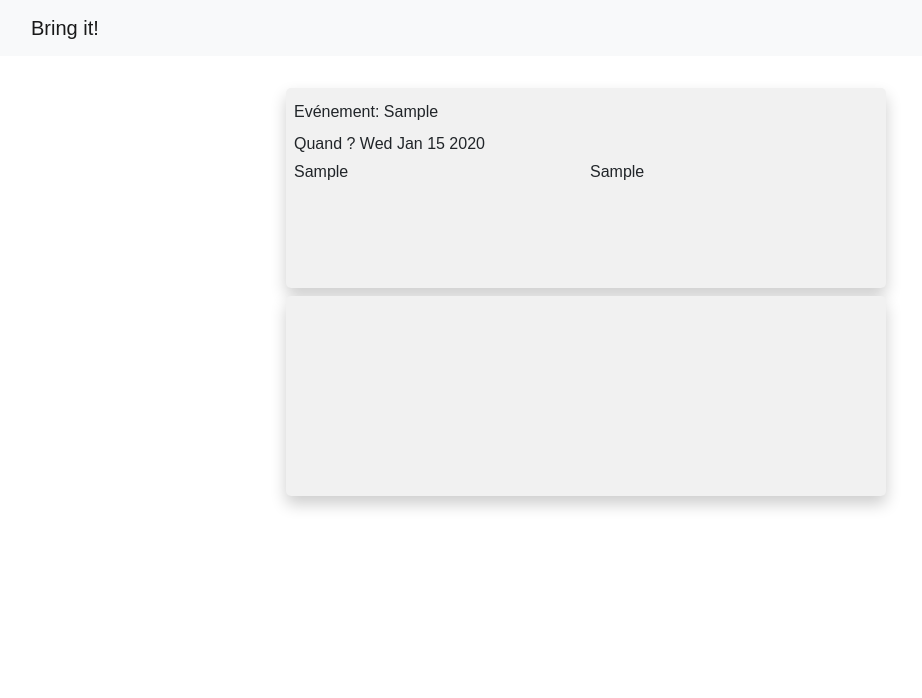
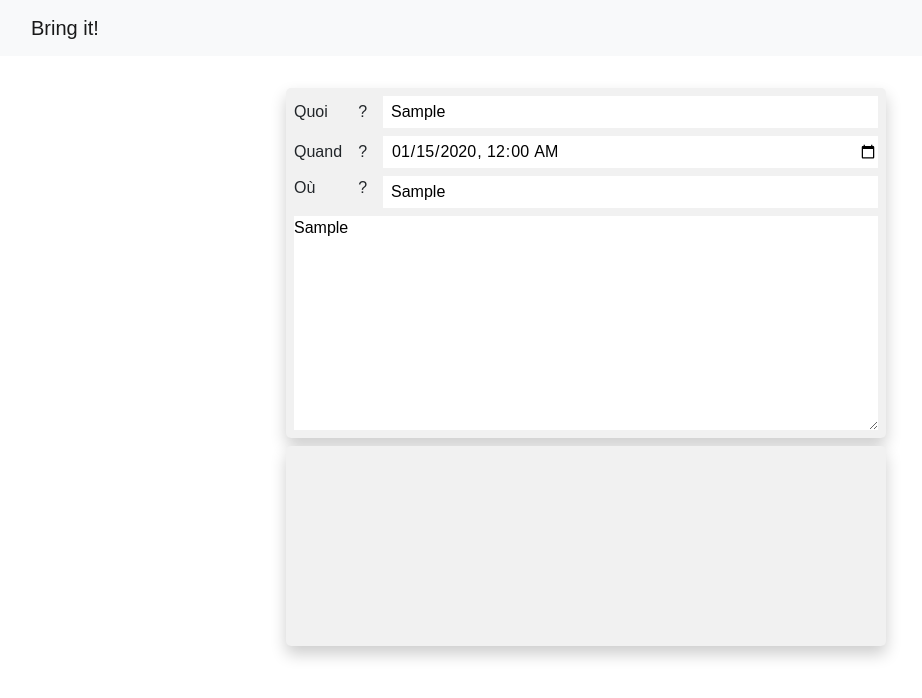
Before and after one commit to thuaultc/bring-it, a React (Create React App) app in the folder web/: page / in a window 1280 px wide. Both pictures are taken after typing "Sample", "2020-01-15", "Sample", "Sample" into the empty fields and a click on the button "Create an event". Shown: the top 698 px of the page, without its empty margins (54-976 px from the left). Built offline with nearby package versions, Linux system fonts and the light colour scheme.

Commit message:
Control form edition

```diff
--- a/web/src/Components/App.js
+++ b/web/src/Components/App.js
@@ -1,8 +1,12 @@
 import * as React from "react";
 import { BrowserRouter as Router, Route, Switch } from "react-router-dom";
 
+import Storage from "../Storage";
+
 import Home from "./Routes/Home";
 import Event from "./Routes/EventFromStorage";
+
+export const store = new Storage();
 
 class Header extends React.Component {
   render() {
--- a/web/src/Components/Event.js
+++ b/web/src/Components/Event.js
@@ -14,7 +14,7 @@ const EventWrapper = styled.div`
 `;
 
 const EventDescriptionWrapper = styled.div`
-  height: 200px;
+  height: 350px;
   width: 600px;
 
   background: #f1f1f1;
@@ -42,6 +42,7 @@ function Event(props) {
     <EventWrapper>
       <EventDescriptionWrapper>
         <EventDescription
+          id={props.id}
           name={props.name}
           eventDate={props.eventDate}
           creationDate={props.creationDate}
--- a/web/src/Components/EventDescription.js
+++ b/web/src/Components/EventDescription.js
@@ -1,14 +1,14 @@
 import React from "react";
 import styled from "styled-components";
 
-// import GoogleMap from "./Maps/OpenLayerMap";
+import { store } from "./App";
 
-const EventDescriptionWrapper = styled.div`
+const EventDescriptionWrapper = styled.form`
   height: 100%;
 
   display: grid;
   grid-template-columns: repeat(2, 1fr);
-  grid-template-rows: 2em 1em 1fr;
+  grid-template-rows: 2em 2em 2em 1fr;
   grid-gap: 0.5em;
 
   padding: 0.5em;
@@ -16,18 +16,24 @@ const EventDescriptionWrapper = styled.div`
   overflow: hidden;
 `;
 
-const EventDescriptionName = styled.div`
+const EventName = styled.div`
   grid-column: 1 / 3;
   grid-row: 1;
 
   line-height: 2em;
+
+  display: flex;
 `;
 
-const EventDescriptionDate = styled.div`
+const EventDate = styled.div`
   grid-column: 1 / 3;
   grid-row: 2;
 
-  line-height: 1em;
+  line-height: 2em;
+
+  display: flex;
+
+  overflow: hidden;
 `;
 
 // const EventDescriptionCreationDate = styled.div`
@@ -37,9 +43,17 @@ const EventDescriptionDate = styled.div`
         {props.creationDate}
     </EventDescriptionCreationDate> */
 
-const EventDescriptionDescription = styled.div`
-  grid-column: 1;
+const Address = styled.div`
+  grid-column: 1 / 3;
   grid-row: 3;
+
+  display: flex;
+  height: 2em;
+`;
+
+const EventDescriptionArea = styled.textarea`
+  grid-column: 1 / 3;
+  grid-row: 4;
 `;
 
 // const GoogleMapWrapper = styled(GoogleMap)`
@@ -47,26 +61,158 @@ const EventDescriptionDescription = styled.div`
 //   grid-row: 3;
 // `;
 
-const Address = styled.div`
-  grid-column: 2;
-  grid-row: 3;
+const Input = styled.input`
+  flex: 1;
+
+  margin-left: 1em;
+  padding-left: 0.5em;
 `;
 
-// {props.address}</div>
-function EventDescription(props) {
-  return (
-    <EventDescriptionWrapper>
-      <EventDescriptionName>Evénement: {props.name}</EventDescriptionName>
-      <EventDescriptionDate>
-        Quand ? {new Date(props.eventDate).toDateString()}
-      </EventDescriptionDate>
-      <EventDescriptionDescription>
-        {props.description}
-      </EventDescriptionDescription>
-      <Address>{props.address}</Address>
-      {/* <GoogleMapWrapper address={props.address} /> */}
-    </EventDescriptionWrapper>
-  );
+const Label = styled.div`
+  flex: 0.15;
+  flex-shrink: 0;
+
+  display: flex;
+  justify-content: space-between;
+`;
+
+const Button = styled.button`
+  grid-column: 1 / 3;
+
+  background-color: greenyellow;
+`;
+
+class EventDescription extends React.Component {
+  state = {
+    payload: {
+      name: "",
+      eventDate: "",
+      creationDate: "",
+      address: "",
+      description: ""
+    },
+    hasChanges: false
+  };
+
+  handleChange = key => ev => {
+    const value = ev.target.value;
+
+    this.setState(prev => ({
+      ...prev,
+      payload: { ...prev.payload, [key]: value },
+      hasChanges: true
+    }));
+  };
+
+  handleUpdate = ev => {
+    ev.preventDefault();
+
+    const nextPayload = {
+      ...this.props,
+      ...this.state.payload
+    };
+
+    // Object.keys(this.state.payload).reduce((acc, key) => {
+    //     let value = this.state.payload[key];
+
+    //     // if (key === "eventDate" && value && value !== "Invalid Date") {
+    //     //   value = new Date(value).toISOString();
+    //     // }
+
+    //     return {
+    //       ...acc,
+    //       [key]: value
+    //     };
+    //   }, {})
+    // };
+
+    console.log("Save event --", JSON.stringify(nextPayload, null, 2));
+
+    store.updateEvent(nextPayload, this.props.id);
+
+    this.setState({ hasChanges: false });
+  };
+
+  /** Initialize the component state from props. */
+  componentDidUpdate(prevProps) {
+    const keys = Object.keys(this.state.payload);
+
+    let stateChunk = {};
+    let hasChanged = false;
+    keys.forEach(key => {
+      if (prevProps[key] === this.props[key]) {
+        return;
+      }
+
+      let value = this.props[key];
+
+      console.log("BORDEL ", key, value);
+
+      if (
+        key === "eventDate" &&
+        value.length > 0 &&
+        value[value.length - 1] === "Z"
+      ) {
+        value = value.substr(0, value.length - 1);
+      }
+
+      hasChanged = true;
+      stateChunk[key] = value;
+    });
+
+    if (hasChanged) {
+      this.setState(prev => ({
+        ...prev,
+        payload: { ...prev.payload, ...stateChunk }
+      }));
+    }
+  }
+
+  render() {
+    console.log(JSON.stringify(this.state, null, 2));
+    return (
+      <EventDescriptionWrapper onSubmit={this.handleUpdate}>
+        <EventName>
+          <Label>
+            <span>{"Quoi"}</span>
+            <span>{"?"}</span>
+          </Label>
+          <Input
+            value={this.state.payload.name}
+            onChange={this.handleChange("name")}
+          />
+        </EventName>
+        <EventDate>
+          <Label>
+            <span>{"Quand"}</span>
+            <span>{"?"}</span>
+          </Label>
+          <Input
+            type="datetime-local"
+            value={this.state.payload.eventDate}
+            onChange={this.handleChange("eventDate")}
+          />
+        </EventDate>
+        <Address>
+          <Label>
+            <span>{"Où"}</span>
+            <span>{"?"}</span>
+          </Label>
+          <Input
+            value={this.state.payload.address}
+            onChange={this.handleChange("address")}
+          />
+        </Address>
+        <EventDescriptionArea
+          value={this.state.payload.description}
+          onChange={this.handleChange("description")}
+        />
+        {this.state.hasChanges && (
+          <Button type="submit">Enregister les changements</Button>
+        )}
+      </EventDescriptionWrapper>
+    );
+  }
 }
 
 export default EventDescription;
--- a/web/src/Components/Routes/EventFromStorage.js
+++ b/web/src/Components/Routes/EventFromStorage.js
@@ -1,5 +1,6 @@
 import React from "react";
 
+import { store } from "../App";
 import Event from "../Event";
 
 const items = [
@@ -34,8 +35,8 @@ const items = [
 export default class EventFromStorage extends React.Component {
   state = {
     name: "Default",
-    event_date: "",
-    creation_date: "",
+    eventDate: "",
+    creationDate: "",
     address: "Void",
     description: "Nil",
     items: []
@@ -43,16 +44,17 @@ export default class EventFromStorage extends React.Component {
 
   componentDidMount() {
     const { match } = this.props;
-    const event = JSON.parse(window.bringit.Storage.getEvent(match.params.id));
+    const event = JSON.parse(store.getEvent(match.params.id));
     this.setState(event.payload);
   }
 
   render() {
     return (
       <Event
+        id={this.props.match.params.id}
         name={this.state.name}
-        eventDate={this.state.event_date}
-        creationDate={this.state.creation_date}
+        eventDate={this.state.eventDate}
+        creationDate={this.state.creationDate}
         address={this.state.address}
         description={this.state.description}
         items={this.state.items}
--- a/web/src/Components/Routes/Home.js
+++ b/web/src/Components/Routes/Home.js
@@ -1,5 +1,7 @@
 import React from "react";
 import styled from "styled-components";
+
+import { store } from "../App";
 
 const CreateForm = styled.form`
   min-height: 400px;
@@ -16,8 +18,8 @@ const DescriptionArea = styled.textarea`
 export default class Home extends React.Component {
   state = {
     name: "",
-    event_date: "",
-    creation_date: "",
+    eventDate: "",
+    creationDate: "",
     address: "",
     description: ""
   };
@@ -28,10 +30,10 @@ export default class Home extends React.Component {
 
   handleCreate = ev => {
     ev.preventDefault();
-    const id = window.bringit.Storage.createEvent({
+    const id = store.createEvent({
       ...this.state,
-      creation_date: new Date(),
-      event_date: new Date(this.state.event_date),
+      creationDate: new Date(),
+      eventDate: new Date(this.state.eventDate).toISOString(),
       items: []
     });
     this.props.history.push(`/events/${id}`);
@@ -59,8 +61,8 @@ export default class Home extends React.Component {
                 className="input"
                 type="date"
                 placeholder="Date"
-                value={this.state.event_date}
-                onChange={this.handleChange("event_date")}
+                value={this.state.eventDate}
+                onChange={this.handleChange("eventDate")}
               />
               <input
                 className="input"
--- a/web/src/index.js
+++ b/web/src/index.js
@@ -4,11 +4,6 @@ import ReactDOM from "react-dom";
 import App from "./Components/App";
 import "./index.css";
 import registerServiceWorker from "./registerServiceWorker";
-import Storage from "./Storage";
-
-window.bringit = {
-  Storage: new Storage()
-};
 
 ReactDOM.render(<App />, document.getElementById("root"));
 registerServiceWorker();
```
Also changed, not shown: web/public/favicon.png.
